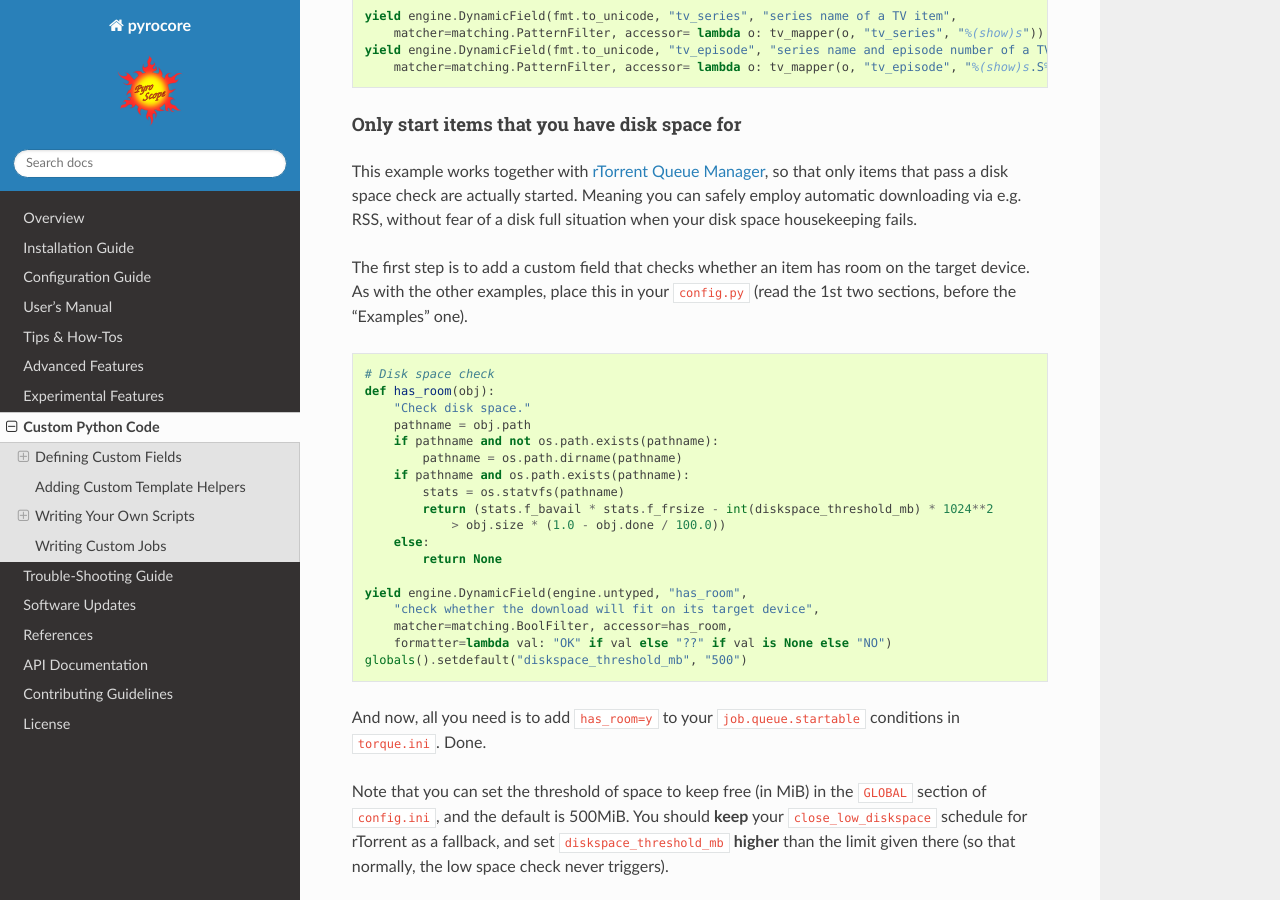
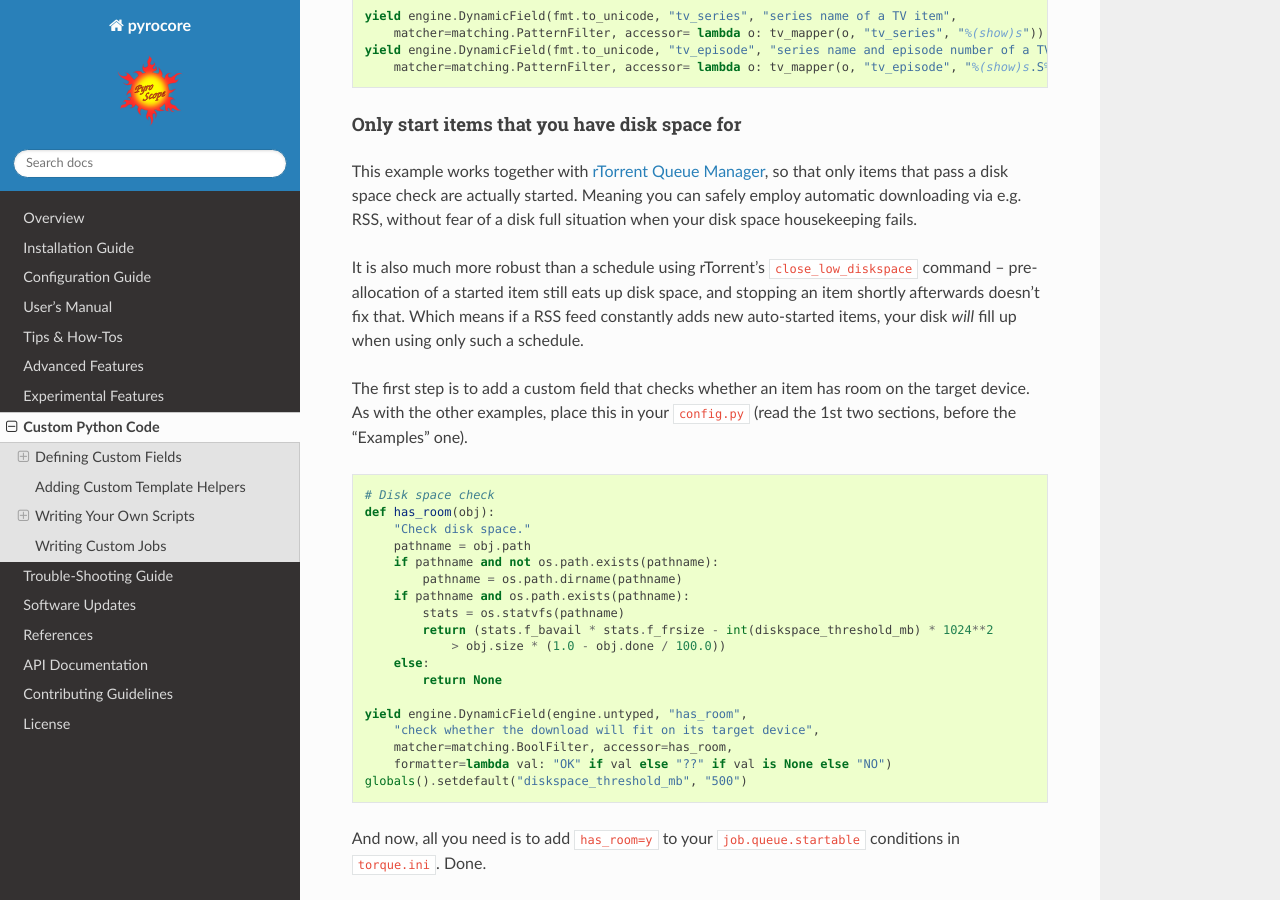
Before and after one commit to pyroscope/pyrocore, a Sphinx documentation site: the page built from docs/custom.rst, in a window 1280 px wide and 900 px high, scrolled down 3485 px. Built offline with Sphinx 7.4.7 and the Read the Docs theme 2.0.0, drawn with Linux system fonts in a browser that asks for light colours.

Commit message:
docs: why has_room=y pwns close_low_diskspace

```diff
--- a/docs/custom-fields.rst
+++ b/docs/custom-fields.rst
@@ -203,6 +203,11 @@ This example works together with :ref:`QueueManager`, so that only items that pa
 space check are actually started. Meaning you can safely employ automatic downloading
 via e.g. RSS, without fear of a disk full situation when your disk space housekeeping fails.
 
+It is also much more robust than a schedule using rTorrent's ``close_low_diskspace`` command
+– pre-allocation of a started item still eats up disk space, and stopping an item
+shortly afterwards doesn't fix that. Which means if a RSS feed constantly adds new auto-started
+items, your disk *will* fill up when using only such a schedule.
+
 The first step is to add a custom field that checks whether an item has
 room on the target device. As with the other examples, place this in
 your ``config.py`` (read the 1st two sections, before the “Examples” one).
```
